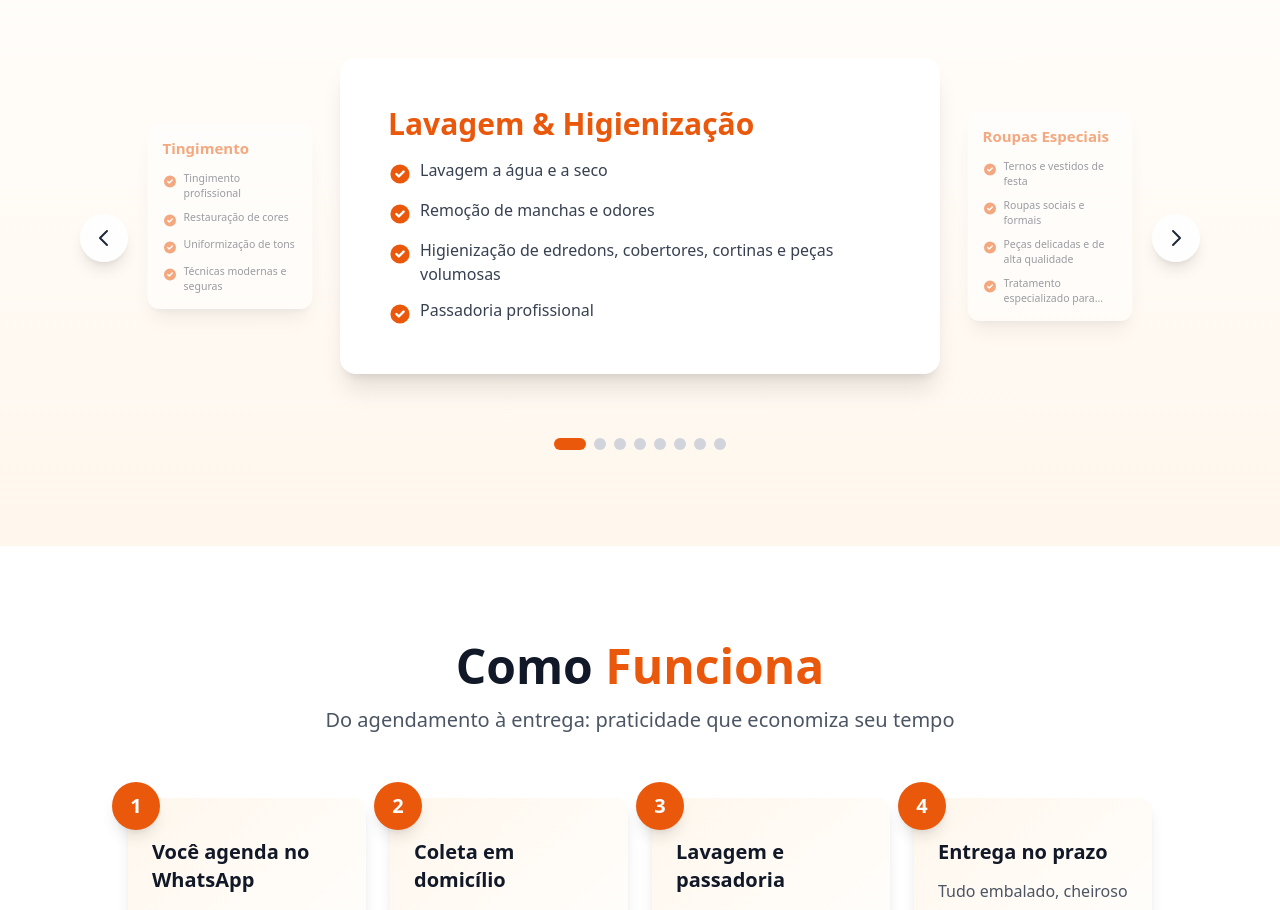
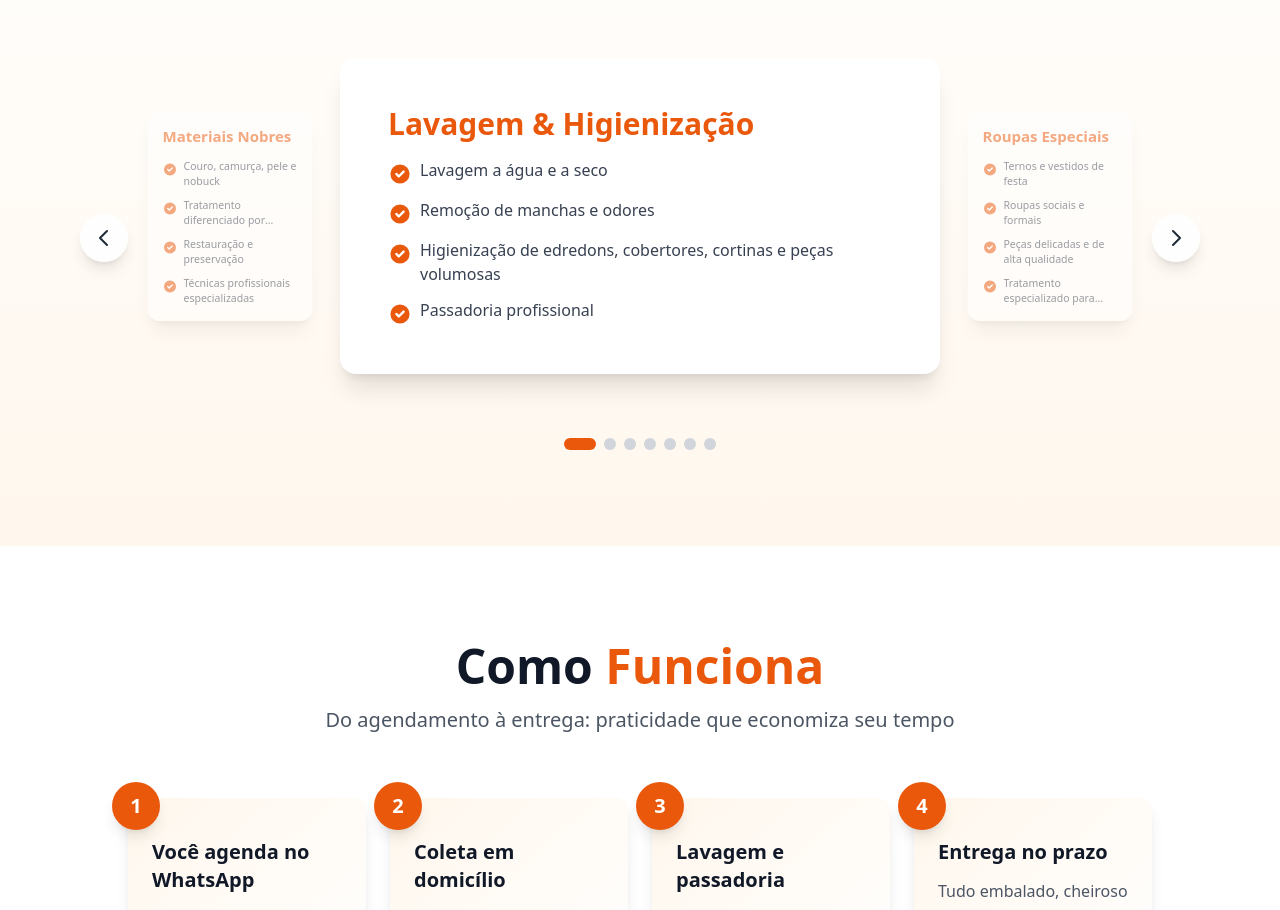
Before and after one commit to oceanit-io/tutto-bianco, a React (Vite) app: page / in a window 1280 px wide. Shown: the part 1620-2530 px from the top of the page. Built offline with nearby package versions, Linux system fonts and the light colour scheme.

Commit message:
alteração

```diff
--- a/src/components/Servicos.jsx
+++ b/src/components/Servicos.jsx
@@ -63,15 +63,6 @@ const Servicos = () => {
         "Tratamento diferenciado por material",
         "Restauração e preservação",
         "Técnicas profissionais especializadas"
-      ]
-    },
-    {
-      title: "Tingimento",
-      items: [
-        "Tingimento profissional",
-        "Restauração de cores",
-        "Uniformização de tons",
-        "Técnicas modernas e seguras"
       ]
     }
   ]
```
